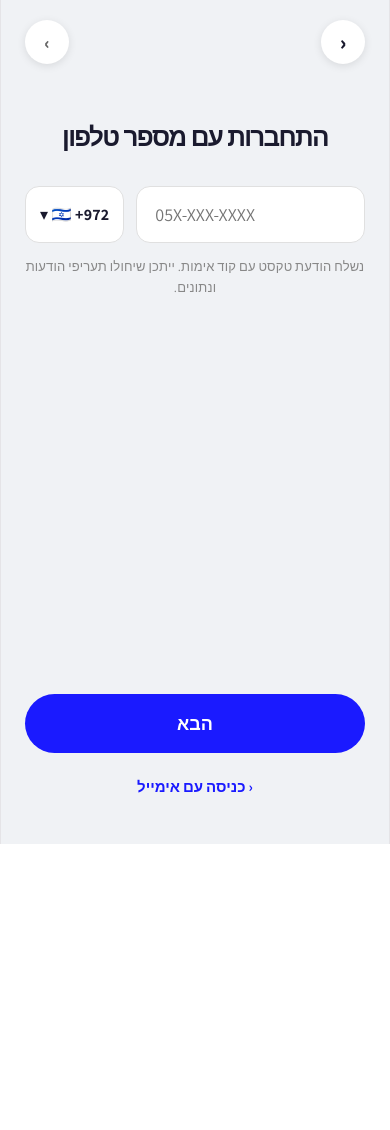
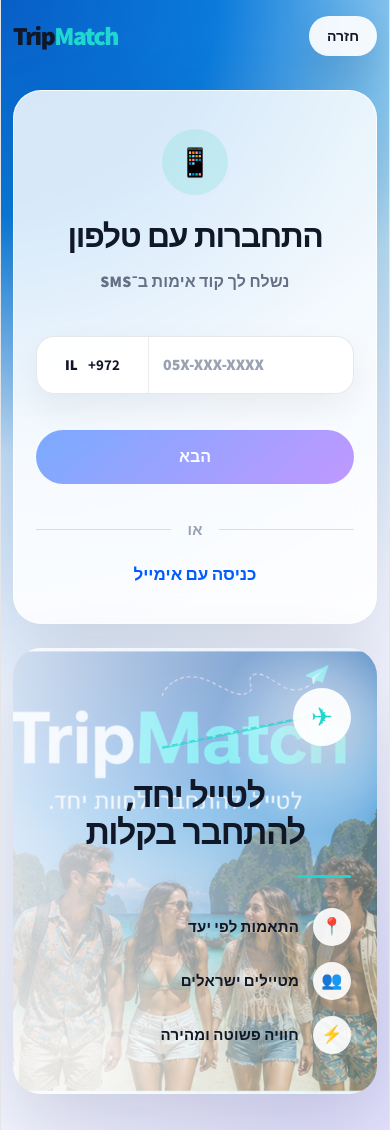
Before and after one commit to liadagon/TripMatch, a React (Vite) app: page /phone-login in a window 390 px wide. Before the commit the page ends 844 px from the top, so only its background shows below. Built offline with nearby package versions, Linux system fonts and the light colour scheme.

Commit message:
Redesign phone login page with clean layout

```diff
--- a/src/pages/PhoneLogin.css
+++ b/src/pages/PhoneLogin.css
@@ -1,174 +1,478 @@
+* {
+  box-sizing: border-box;
+}
+
+html,
+body,
+#root {
+  min-height: 100%;
+}
+
+body {
+  margin: 0;
+}
+
 .phone-login-page {
   width: 100%;
-  min-height: 100vh;
-  background: #f0f2f5;
-  display: flex;
-  justify-content: center;
+  min-height: 100dvh;
   overflow-x: hidden;
+  color: #101828;
+  font-family: Assistant, Arial, sans-serif;
+  background:
+    radial-gradient(circle at 0% 0%, #075ec7 0%, #0a7adb 18%, rgba(10, 122, 219, 0.18) 38%, transparent 58%),
+    radial-gradient(circle at 88% 92%, rgba(99, 102, 241, 0.18), transparent 32%),
+    radial-gradient(circle at 92% 8%, rgba(45, 212, 191, 0.18), transparent 28%),
+    linear-gradient(135deg, #eaf6ff 0%, #eef4ff 48%, #f7f4ff 100%);
 }
 
-.phone-login-shell {
+.phone-login-header {
+  width: min(1240px, calc(100% - 64px));
+  height: 86px;
+  margin: 0 auto;
+  display: flex;
+  align-items: center;
+  justify-content: space-between;
+  direction: ltr;
+}
+
+.phone-logo {
+  color: #101828;
+  font-size: 34px;
+  font-weight: 900;
+  letter-spacing: -1.45px;
+}
+
+.phone-logo span {
+  color: #20d7cf;
+}
+
+.back-button {
+  height: 48px;
+  padding: 0 28px;
+  border: none;
+  border-radius: 999px;
+  background: rgba(255, 255, 255, 0.92);
+  color: #101828;
+  font-size: 16px;
+  font-weight: 900;
+  cursor: pointer;
+  box-shadow: 0 16px 34px rgba(16, 24, 40, 0.1);
+  direction: rtl;
+}
+
+.phone-login-screen {
+  width: min(1240px, calc(100% - 64px));
+  min-height: calc(100dvh - 86px);
+  margin: 0 auto;
+  padding: 38px 0 58px;
+  display: grid;
+  grid-template-columns: minmax(430px, 560px) minmax(430px, 560px);
+  align-items: center;
+  justify-content: center;
+  gap: 58px;
+  direction: ltr;
+}
+
+.phone-login-card {
   width: 100%;
-  max-width: 430px;
-  min-height: 100vh;
-  background: #f0f2f5;
+  min-height: 610px;
+  padding: 62px 56px;
+  border-radius: 34px;
+  background: rgba(255, 255, 255, 0.84);
+  border: 1px solid rgba(255, 255, 255, 0.85);
+  box-shadow: 0 30px 80px rgba(16, 24, 40, 0.12);
+  backdrop-filter: blur(18px);
   display: flex;
   flex-direction: column;
-  padding: 20px 24px 40px;
-  position: relative;
+  align-items: center;
+  justify-content: center;
+  direction: rtl;
+  text-align: center;
 }
 
-.phone-login-top-bar {
-  display: flex;
-  justify-content: space-between;
-  align-items: center;
-  margin-bottom: 36px;
+.phone-icon {
+  width: 78px;
+  height: 78px;
+  margin-bottom: 28px;
+  display: grid;
+  place-items: center;
+  border-radius: 50%;
+  background: rgba(45, 212, 191, 0.16);
+  color: #0f766e;
+  font-size: 34px;
 }
 
-.phone-login-circle-btn {
-  width: 44px;
-  height: 44px;
-  border-radius: 50%;
-  background: #ffffff;
-  border: none;
-  cursor: pointer;
+.phone-login-card h1 {
+  margin: 0;
+  color: #101828;
+  font-size: clamp(34px, 3vw, 46px);
+  line-height: 1.15;
+  font-weight: 900;
+  letter-spacing: -0.045em;
+}
+
+.phone-subtitle {
+  margin: 16px 0 0;
+  color: #667085;
+  font-size: 18px;
+  line-height: 1.5;
+  font-weight: 800;
+}
+
+.phone-form {
+  width: 100%;
+  margin-top: 42px;
+}
+
+.phone-input-row {
+  width: 100%;
+  display: grid;
+  grid-template-columns: 150px 1fr;
+  border: 1.5px solid rgba(16, 24, 40, 0.1);
+  border-radius: 18px;
+  overflow: hidden;
+  background: rgba(255, 255, 255, 0.96);
+  box-shadow: 0 14px 34px rgba(16, 24, 40, 0.06);
+}
+
+.country-code {
+  height: 64px;
+  padding: 0 18px;
   display: flex;
   align-items: center;
   justify-content: center;
-  font-size: 22px;
-  box-shadow: 0 2px 8px rgba(0, 0, 0, 0.1);
-  color: #1a1a2e;
+  gap: 10px;
+  border-right: 1.5px solid rgba(16, 24, 40, 0.08);
+  color: #101828;
+  font-size: 17px;
+  font-weight: 900;
+}
+
+.country-code span {
+  color: #101828;
+}
+
+.phone-input-row input {
+  width: 100%;
+  height: 64px;
+  padding: 0 24px;
+  border: none;
+  outline: none;
+  background: transparent;
+  color: #101828;
+  font-size: 19px;
   font-weight: 800;
 }
 
-.phone-login-skip-btn {
-  color: #666666;
-  font-size: 18px;
+.phone-input-row input::placeholder {
+  color: #98a2b3;
 }
 
-.phone-login-title {
-  font-size: 26px;
-  font-weight: 800;
-  color: #1a1a2e;
-  line-height: 1.3;
-  margin-bottom: 32px;
+.phone-input-row:focus-within {
+  border-color: rgba(0, 92, 255, 0.55);
+  box-shadow:
+    0 14px 34px rgba(16, 24, 40, 0.06),
+    0 0 0 4px rgba(0, 92, 255, 0.1);
 }
 
-.phone-login-phone-row {
-  display: flex;
-  gap: 12px;
-  margin-bottom: 14px;
-  flex-direction: row-reverse;
+.phone-submit {
+  width: 100%;
+  height: 62px;
+  margin-top: 36px;
+  border: none;
+  border-radius: 999px;
+  color: #ffffff;
+  background: linear-gradient(135deg, #005cff, #8735ff);
+  box-shadow: 0 18px 38px rgba(37, 99, 235, 0.28);
+  font-size: 19px;
+  font-weight: 900;
+  cursor: pointer;
+  transition:
+    transform 0.16s ease,
+    box-shadow 0.16s ease,
+    filter 0.16s ease,
+    opacity 0.16s ease;
 }
 
-.phone-login-country-select {
-  background: #ffffff;
-  border: 1.5px solid #e0e0e0;
-  border-radius: 14px;
-  padding: 16px 14px;
-  font-size: 16px;
-  font-weight: 700;
-  cursor: pointer;
-  white-space: nowrap;
+.phone-submit:hover {
+  filter: brightness(1.04);
+  box-shadow: 0 22px 44px rgba(37, 99, 235, 0.32);
+}
+
+.phone-submit:disabled {
+  opacity: 0.5;
+  cursor: not-allowed;
+  filter: none;
+  box-shadow: none;
+}
+
+.phone-submit:active,
+.back-button:active,
+.email-login-link:active {
+  transform: scale(0.98);
+}
+
+.divider {
+  width: 100%;
+  margin: 34px 0 22px;
   display: flex;
   align-items: center;
-  gap: 6px;
-  color: #1a1a2e;
-  flex-shrink: 0;
+  gap: 16px;
+  color: #98a2b3;
+  font-size: 15px;
+  font-weight: 900;
 }
 
-.phone-login-input {
+.divider::before,
+.divider::after {
+  content: "";
   flex: 1;
-  background: #ffffff;
-  border: 1.5px solid #e0e0e0;
-  border-radius: 14px;
-  padding: 16px 18px;
-  font-size: 18px;
-  outline: none;
-  color: #1a1a2e;
-  direction: ltr;
-  text-align: left;
-  transition: border-color 0.2s, box-shadow 0.2s;
-  min-width: 0;
+  height: 1px;
+  background: rgba(152, 162, 179, 0.34);
 }
 
-.phone-login-input:focus {
-  border-color: #1a1aff;
-  box-shadow: 0 0 0 3px rgba(26, 26, 255, 0.1);
-}
-
-.phone-login-input.error {
-  border-color: #ff4444;
-  box-shadow: 0 0 0 3px rgba(255, 68, 68, 0.1);
-}
-
-.phone-login-error {
-  font-size: 13px;
-  color: #ff4444;
-  margin-bottom: 8px;
-  display: none;
-  font-weight: 700;
-}
-
-.phone-login-error.show {
-  display: block;
-}
-
-.phone-login-helper {
-  font-size: 13px;
-  color: #888888;
-  line-height: 1.6;
-  margin-bottom: 8px;
-}
-
-.phone-login-spacer {
-  flex: 1;
-}
-
-.phone-login-primary-btn {
-  display: block;
-  width: 100%;
-  padding: 18px;
-  background: #1a1aff;
-  color: #ffffff;
+.email-login-link {
+  padding: 0;
   border: none;
-  border-radius: 50px;
-  font-size: 18px;
-  font-weight: 700;
-  cursor: pointer;
-  text-align: center;
-  margin-bottom: 16px;
-  transition: transform 0.15s, background 0.15s;
-}
-
-.phone-login-primary-btn:active {
-  transform: scale(0.97);
-  background: #1212cc;
-}
-
-.phone-login-email-link {
-  display: block;
-  text-align: center;
-  font-size: 15px;
-  color: #1a1aff;
-  font-weight: 700;
-  text-decoration: none;
-  padding: 8px;
   background: transparent;
-  border: none;
+  color: #005cff;
+  font-size: 17px;
+  font-weight: 900;
   cursor: pointer;
 }
 
-.phone-login-email-link::before {
-  content: "‹ ";
+.email-login-link:hover {
+  text-decoration: underline;
 }
 
-@media (min-width: 431px) {
-  .phone-login-page {
-    background: #0f0f2e;
+.phone-visual-card {
+  position: relative;
+  width: 100%;
+  min-height: 610px;
+  padding: 72px 62px;
+  border-radius: 34px;
+  overflow: hidden;
+  box-shadow: 0 30px 80px rgba(16, 24, 40, 0.14);
+  background:
+    linear-gradient(90deg, rgba(255, 255, 255, 0.82), rgba(255, 255, 255, 0.34)),
+    linear-gradient(135deg, rgba(0, 92, 255, 0.14), rgba(45, 212, 191, 0.16)),
+    url("/pic2.png");
+  background-size: cover;
+  background-position: center;
+  direction: rtl;
+}
+
+.phone-visual-card::before {
+  content: "";
+  position: absolute;
+  inset: 0;
+  background:
+    radial-gradient(circle at 85% 18%, rgba(255, 255, 255, 0.72), transparent 22%),
+    radial-gradient(circle at 20% 92%, rgba(255, 255, 255, 0.5), transparent 24%);
+  pointer-events: none;
+}
+
+.phone-visual-card::after {
+  content: "";
+  position: absolute;
+  right: 58px;
+  top: 82px;
+  width: 160px;
+  height: 2px;
+  border-top: 3px dashed rgba(32, 215, 207, 0.7);
+  border-radius: 999px;
+  transform: rotate(-12deg);
+  pointer-events: none;
+}
+
+.plane-badge {
+  position: relative;
+  z-index: 2;
+  width: 74px;
+  height: 74px;
+  margin-bottom: 46px;
+  display: grid;
+  place-items: center;
+  border-radius: 50%;
+  background: rgba(255, 255, 255, 0.92);
+  color: #20d7cf;
+  font-size: 34px;
+  box-shadow: 0 16px 34px rgba(16, 24, 40, 0.1);
+}
+
+.visual-content {
+  position: relative;
+  z-index: 2;
+  max-width: 380px;
+}
+
+.visual-content h2 {
+  margin: 0;
+  color: #101828;
+  font-size: clamp(40px, 4vw, 58px);
+  line-height: 1.1;
+  font-weight: 900;
+  letter-spacing: -0.045em;
+}
+
+.visual-content h2::first-line {
+  color: #101828;
+}
+
+.visual-line {
+  width: 54px;
+  height: 3px;
+  margin: 24px 0 30px auto;
+  border-radius: 999px;
+  background: #20d7cf;
+}
+
+.benefits-list {
+  margin: 0;
+  padding: 0;
+  list-style: none;
+  display: grid;
+  gap: 22px;
+}
+
+.benefits-list li {
+  display: flex;
+  align-items: center;
+  gap: 14px;
+  color: #101828;
+  font-size: 18px;
+  font-weight: 900;
+}
+
+.benefits-list span {
+  width: 46px;
+  height: 46px;
+  display: grid;
+  place-items: center;
+  flex: 0 0 auto;
+  border-radius: 50%;
+  background: rgba(255, 255, 255, 0.9);
+  color: #20d7cf;
+  font-size: 20px;
+  box-shadow: 0 12px 28px rgba(16, 24, 40, 0.08);
+}
+
+@media (max-width: 1040px) {
+  .phone-login-screen {
+    grid-template-columns: 1fr;
+    min-height: auto;
+    padding: 24px 0 48px;
   }
 
-  .phone-login-shell {
-    box-shadow: 0 25px 80px rgba(0, 0, 0, 0.35);
+  .phone-login-card,
+  .phone-visual-card {
+    max-width: 620px;
+    min-height: auto;
+    margin: 0 auto;
+  }
+
+  .phone-visual-card {
+    min-height: 460px;
   }
 }
+
+@media (max-width: 620px) {
+  .phone-login-header,
+  .phone-login-screen {
+    width: min(100% - 24px, 1240px);
+  }
+
+  .phone-login-header {
+    height: 72px;
+  }
+
+  .phone-logo {
+    font-size: 26px;
+  }
+
+  .back-button {
+    height: 40px;
+    padding: 0 18px;
+    font-size: 14px;
+  }
+
+  .phone-login-screen {
+    padding: 18px 0 36px;
+    gap: 24px;
+  }
+
+  .phone-login-card {
+    padding: 38px 22px;
+    border-radius: 28px;
+  }
+
+  .phone-icon {
+    width: 66px;
+    height: 66px;
+    margin-bottom: 22px;
+    font-size: 28px;
+  }
+
+  .phone-login-card h1 {
+    font-size: 32px;
+  }
+
+  .phone-subtitle {
+    font-size: 16px;
+  }
+
+  .phone-input-row {
+    grid-template-columns: 112px 1fr;
+  }
+
+  .country-code,
+  .phone-input-row input {
+    height: 56px;
+  }
+
+  .country-code {
+    padding: 0 12px;
+    font-size: 15px;
+  }
+
+  .phone-input-row input {
+    padding: 0 14px;
+    font-size: 16px;
+  }
+
+  .phone-submit {
+    height: 54px;
+    font-size: 16px;
+  }
+
+  .phone-visual-card {
+    min-height: 390px;
+    padding: 40px 26px;
+    border-radius: 28px;
+  }
+
+  .plane-badge {
+    width: 58px;
+    height: 58px;
+    margin-bottom: 30px;
+    font-size: 26px;
+  }
+
+  .visual-content h2 {
+    font-size: 34px;
+  }
+
+  .benefits-list {
+    gap: 16px;
+  }
+
+  .benefits-list li {
+    font-size: 15px;
+  }
+
+  .benefits-list span {
+    width: 38px;
+    height: 38px;
+    font-size: 17px;
+  }
+}
--- a/src/pages/PhoneLogin.jsx
+++ b/src/pages/PhoneLogin.jsx
@@ -5,75 +5,118 @@
 export default function PhoneLogin() {
   const navigate = useNavigate();
   const [phone, setPhone] = useState("");
-  const [error, setError] = useState(false);
 
-  function validatePhone() {
   const cleanPhone = phone.replace(/\D/g, "");
+  const isPhoneValid = cleanPhone.length >= 9;
 
-    if (cleanPhone.length < 9) {
-      setError(true);
+  function handleSubmit(event) {
+    event.preventDefault();
+
+    if (!isPhoneValid) {
       return;
     }
 
-    navigate("/verify-code");
+    navigate("/verify-code", {
+      state: {
+        phone: `+972${cleanPhone.replace(/^0/, "")}`,
+      },
+    });
   }
 
   return (
-    <div className="phone-login-page" dir="rtl">
-      <div className="phone-login-shell">
-        <div className="phone-login-top-bar">
-          <button className="phone-login-circle-btn" onClick={() => navigate(-1)}>
-            ‹
-          </button>
+    <main className="phone-login-page" dir="rtl">
+      <header className="phone-login-header">
+        <div className="phone-logo" dir="ltr">
+          Trip<span>Match</span>
+        </div>
 
         <button
-            className="phone-login-circle-btn phone-login-skip-btn"
-            onClick={() => navigate("/discover")}
+          className="back-button"
+          type="button"
+          onClick={() => navigate("/")}
         >
-            ›
+          חזרה
         </button>
+      </header>
+
+      <section className="phone-login-screen">
+        <div className="phone-login-card">
+          <div className="phone-icon">📱</div>
+
+          <h1>התחברות עם טלפון</h1>
+
+          <p className="phone-subtitle">נשלח לך קוד אימות ב־SMS</p>
+
+          <form className="phone-form" onSubmit={handleSubmit}>
+            <div className="phone-input-row" dir="ltr">
+              <div className="country-code">
+                <span>IL</span>
+                <strong>+972</strong>
               </div>
 
-        <h1 className="phone-login-title">התחברות עם מספר טלפון</h1>
-
-        <div className="phone-login-phone-row">
-          <div className="phone-login-country-select">🇮🇱 +972 ▾</div>
-
               <input
-            className={error ? "phone-login-input error" : "phone-login-input"}
                 type="tel"
+                inputMode="numeric"
+                autoComplete="tel"
                 placeholder="05X-XXX-XXXX"
-            inputMode="numeric"
-            maxLength="10"
                 value={phone}
-            onChange={(e) => {
-              setPhone(e.target.value);
-              setError(false);
-            }}
+                onChange={(event) => setPhone(event.target.value)}
               />
             </div>
 
-        <div className={error ? "phone-login-error show" : "phone-login-error"}>
-          יש להזין מספר טלפון תקין, לפחות 9 ספרות
+            <button
+              className="phone-submit"
+              type="submit"
+              disabled={!isPhoneValid}
+            >
+              הבא
+            </button>
+          </form>
+
+          <div className="divider">
+            <span>או</span>
           </div>
 
-        <p className="phone-login-helper">
-          נשלח הודעת טקסט עם קוד אימות. ייתכן שיחולו תעריפי הודעות ונתונים.
-        </p>
-
-        <div className="phone-login-spacer"></div>
-
-        <button className="phone-login-primary-btn" onClick={validatePhone}>
-          הבא
-        </button>
-
           <button
-          className="phone-login-email-link"
-          onClick={() => navigate("/register")}
+            className="email-login-link"
+            type="button"
+            onClick={() => navigate("/discover")}
           >
             כניסה עם אימייל
           </button>
         </div>
+
+        <div className="phone-visual-card">
+          <div className="plane-badge">✈</div>
+
+          <div className="visual-content">
+            <h2>
+              לטייל יחד,
+              <br />
+              להתחבר בקלות
+            </h2>
+
+            <div className="visual-line"></div>
+
+            <ul className="benefits-list">
+              <li>
+                <span>📍</span>
+                התאמות לפי יעד
+              </li>
+
+              <li>
+                <span>👥</span>
+                מטיילים ישראלים
+              </li>
+
+              <li>
+                <span>⚡</span>
+                חוויה פשוטה ומהירה
+              </li>
+            </ul>
           </div>
+        </div>
+      </section>
+    </main>
   );
 }
```
Lines whose indentation alone changed are shown as unchanged.
